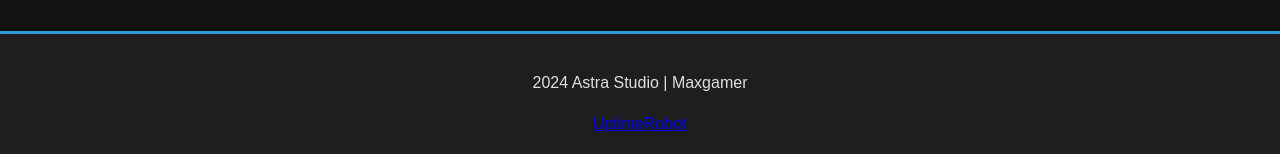
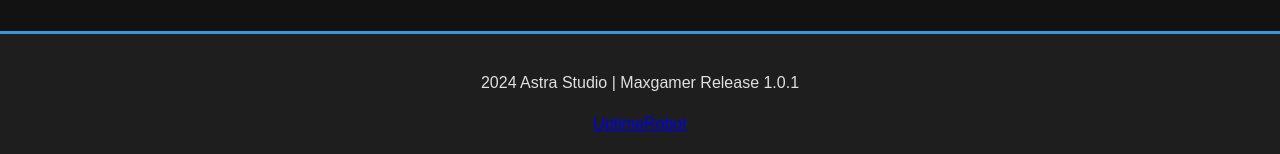
Before and after one commit to maxgamergg/homepage, a plain HTML site: page index.html in a window 1280 px wide. Shown: the part 643-797 px from the top of the page. Drawn offline with nearby package versions, Linux system fonts and the light colour scheme.

Commit message:
Update index.html

```diff
--- a/index.html
+++ b/index.html
@@ -305,7 +305,7 @@ function setupCollapsibles() {
     <script src="https://cdn.jsdelivr.net/npm/marked/marked.min.js"></script>
 
     <footer>
-        <p>2024 Astra Studio | Maxgamer</p><a href="https://stats.uptimerobot.com/1bM6OM4pTN" target="_blank">UptimeRobot</a>
+        <p>2024 Astra Studio | Maxgamer             Release 1.0.1</p><a href="https://stats.uptimerobot.com/1bM6OM4pTN" target="_blank">UptimeRobot</a>
     </footer>
 
 </body>
```
